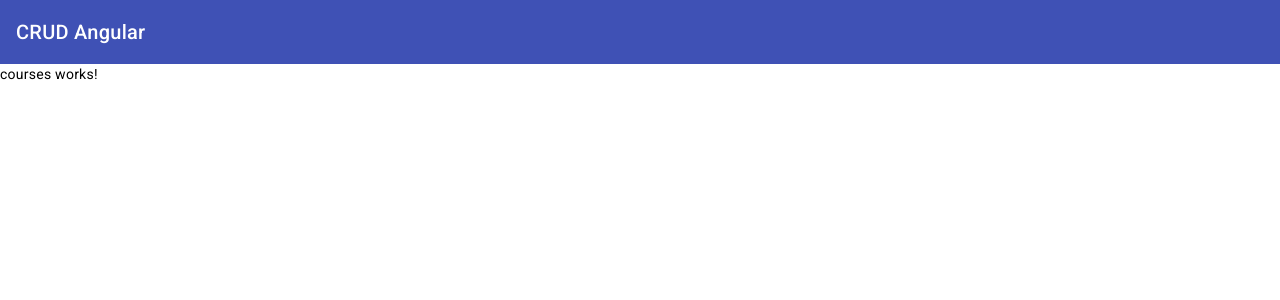
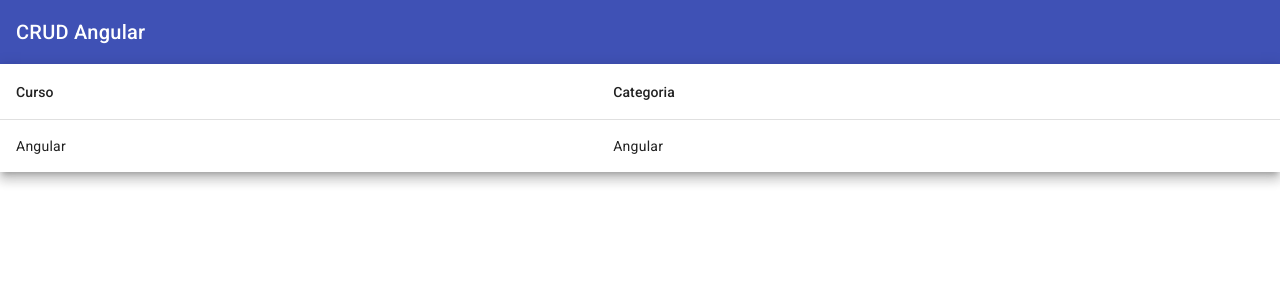
Before and after one commit to KaysonN/fullstack-springboot-angular, an Angular app in the folder frontend/: page /courses in a window 1280 px wide. Shown: the top 300 px of the page. Built offline with nearby package versions, Linux system fonts and the light colour scheme.

Commit message:
Ajustes de estilos e criação de uma table basica para listar cursos.

```diff
--- a/frontend/src/app/courses/courses.module.ts
+++ b/frontend/src/app/courses/courses.module.ts
@@ -4,6 +4,7 @@
 import { CoursesRoutingModule } from './courses-routing.module';
 import { CoursesComponent } from './courses/courses.component';
 import { RouterModule } from '@angular/router';
+import { MatTableModule } from '@angular/material/table';
 
 
 @NgModule({
@@ -14,6 +15,7 @@
     CommonModule,
     CoursesRoutingModule,
     RouterModule,
+    MatTableModule
   ]
 })
 export class CoursesModule { }
--- a/frontend/src/app/courses/courses/courses.component.html
+++ b/frontend/src/app/courses/courses/courses.component.html
@@ -1 +1,20 @@
-<p>courses works!</p>
+<table mat-table [dataSource]="courses" class="mat-elevation-z8">
+
+  <!--- Note that these columns can be defined in any order.
+        The actual rendered columns are set as a property on the row definition" -->
+
+  <!-- Name Column -->
+  <ng-container matColumnDef="name">
+    <th th mat-header-cell *matHeaderCellDef> Curso </th>
+    <td mat-cell *matCellDef="let course"> {{course.name}} </td>
+  </ng-container>
+
+  <!-- Category Column -->
+  <ng-container matColumnDef="category">
+    <th th mat-header-cell *matHeaderCellDef> Categoria </th>
+    <td mat-cell *matCellDef="let category"> {{category.name}} </td>
+  </ng-container>
+
+  <tr mat-header-row *matHeaderRowDef="displayedColumns"></tr>
+  <tr mat-row *matRowDef="let row; columns: displayedColumns;"></tr>
+</table>
--- a/frontend/src/app/courses/courses/courses.component.ts
+++ b/frontend/src/app/courses/courses/courses.component.ts
@@ -1,10 +1,21 @@
-import { Component } from '@angular/core';
+import { Course } from './../model/course';
+import { Component, OnInit } from '@angular/core';
 
 @Component({
   selector: 'app-courses',
   templateUrl: './courses.component.html',
   styleUrls: ['./courses.component.css']
 })
-export class CoursesComponent {
+export class CoursesComponent implements OnInit {
+
+  courses: Course[] = [
+    { _id: "1", name: "Angular", description: "Angular 2"}
+  ];
+  displayedColumns = ['name', 'category'];
+  constructor() {
+  }
+
+  ngOnInit(): void {
+  }
 
 }
--- /dev/null
+++ b/frontend/src/app/courses/model/course.ts
@@ -0,0 +1,5 @@
+export interface Course {
+  _id: string;
+  name: string;
+  description: string;
+}
```
Also changed, not shown: frontend/src/styles.css (+9 -2 lines).
